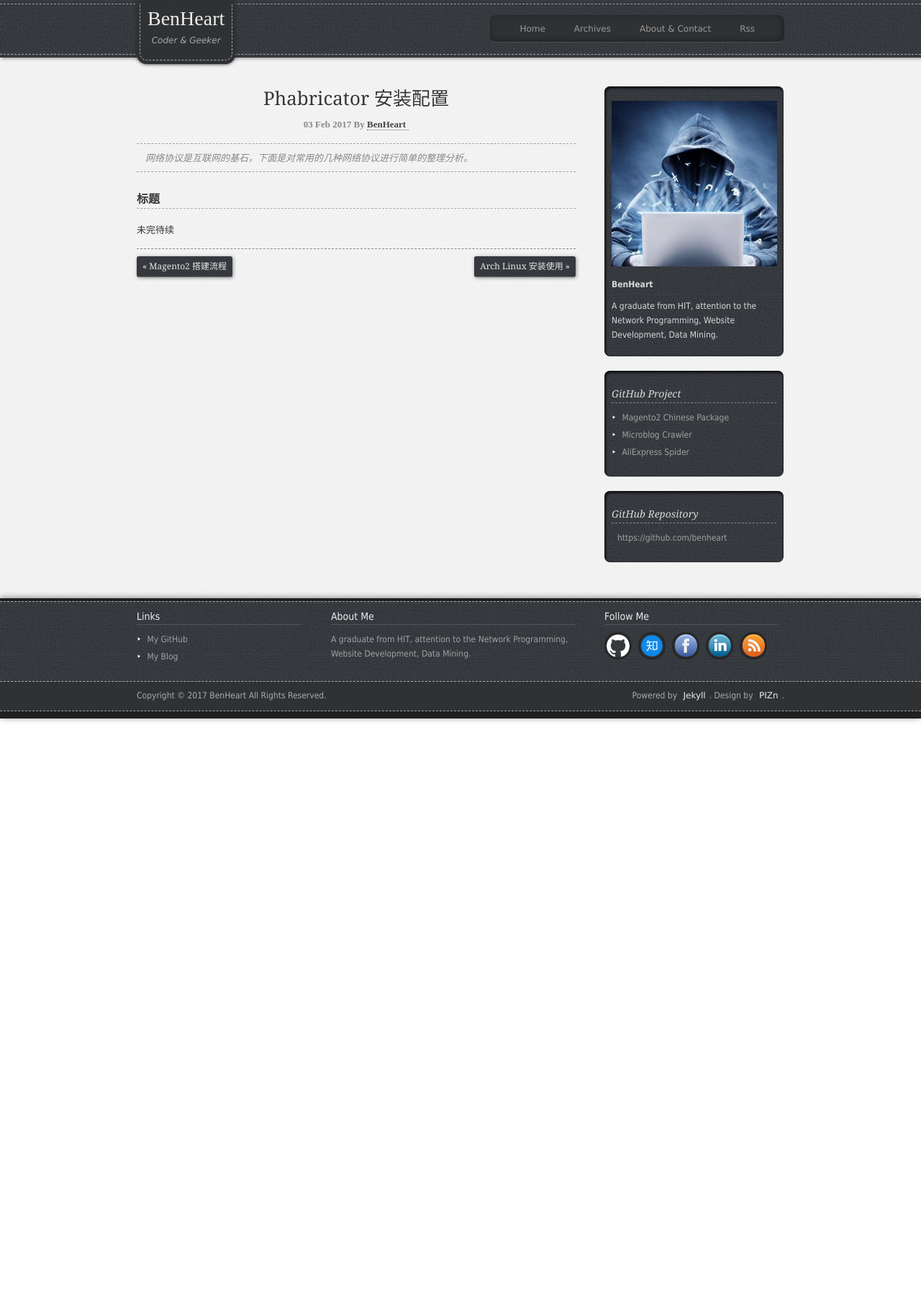
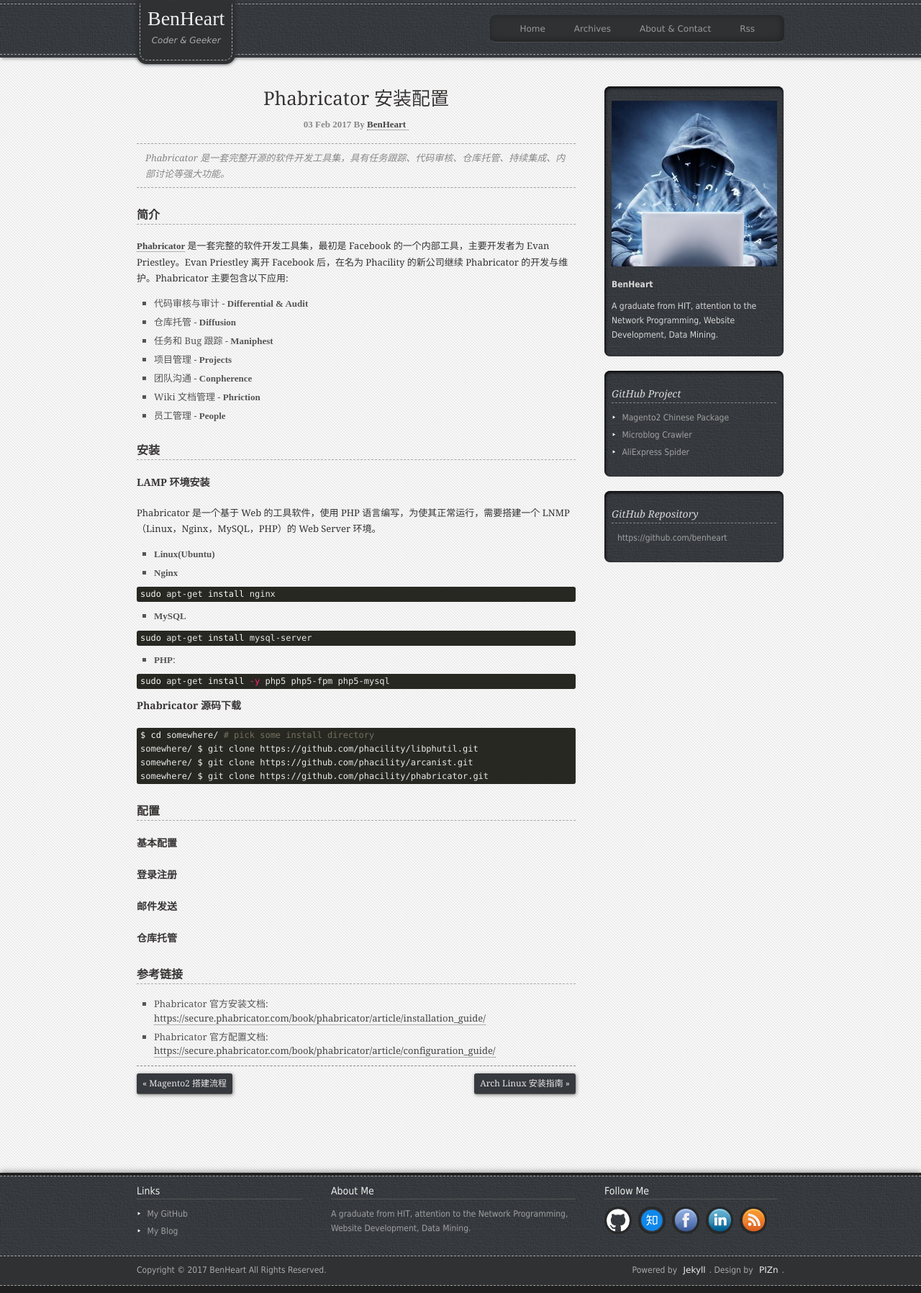
Before and after one commit to benheart/benheart.github.io, a Jekyll site: the page built from _posts/2017-02-03-phabricator-install-and-config.md, in a window 1280 px wide. Shown: the whole page at 72% size. Built offline with Jekyll 4.4.1, drawn with Linux system fonts in a browser that asks for light colours.

Commit message:
Modify some posts and style css.

```diff
--- a/_posts/2017-02-03-phabricator-install-and-config.md
+++ b/_posts/2017-02-03-phabricator-install-and-config.md
@@ -1,9 +1,54 @@
 ---
 layout: post
 title: Phabricator 安装配置
-description: 网络协议是互联网的基石，下面是对常用的几种网络协议进行简单的整理分析。
+description: Phabricator 是一套完整开源的软件开发工具集，具有任务跟踪、代码审核、仓库托管、持续集成、内部讨论等强大功能。
 key: TCP, HTTP
 ---
 
-### 标题
-未完待续
+### 简介
+**[Phabricator](https://www.phacility.com/){:target="_blank"}** 是一套完整的软件开发工具集，最初是 Facebook 的一个内部工具，主要开发者为 Evan Priestley。Evan Priestley 离开 Facebook 后，在名为 Phacility 的新公司继续 Phabricator 的开发与维护。Phabricator 主要包含以下应用:
+- 代码审核与审计 - **Differential & Audit**
+- 仓库托管 - **Diffusion**
+- 任务和 Bug 跟踪 - **Maniphest**
+- 项目管理 - **Projects**
+- 团队沟通 - **Conpherence**
+- Wiki 文档管理 - **Phriction**
+- 员工管理 - **People**
+
+### 安装
+#### LAMP 环境安装
+Phabricator 是一个基于 Web 的工具软件，使用 PHP 语言编写，为使其正常运行，需要搭建一个 LNMP（Linux，Nginx，MySQL，PHP）的 Web Server 环境。
+- **Linux(Ubuntu)**
+- **Nginx**
+{% highlight shell %}
+sudo apt-get install nginx
+{% endhighlight %}
+- **MySQL**
+{% highlight shell %}
+sudo apt-get install mysql-server
+{% endhighlight %}
+- **PHP**:
+{% highlight shell %}
+sudo apt-get install -y php5 php5-fpm php5-mysql
+{% endhighlight %}
+
+#### Phabricator 源码下载
+{% highlight shell %}
+$ cd somewhere/ # pick some install directory
+somewhere/ $ git clone https://github.com/phacility/libphutil.git
+somewhere/ $ git clone https://github.com/phacility/arcanist.git
+somewhere/ $ git clone https://github.com/phacility/phabricator.git
+{% endhighlight %}
+
+### 配置
+#### 基本配置
+
+#### 登录注册
+
+#### 邮件发送
+
+#### 仓库托管
+
+### 参考链接
+- Phabricator 官方安装文档: [https://secure.phabricator.com/book/phabricator/article/installation_guide/](https://secure.phabricator.com/book/phabricator/article/installation_guide/){:target="_blank"}
+- Phabricator 官方配置文档: [https://secure.phabricator.com/book/phabricator/article/configuration_guide/](https://secure.phabricator.com/book/phabricator/article/configuration_guide/){:target="_blank"}
--- a/css/style.css
+++ b/css/style.css
@@ -162,7 +162,7 @@
 .entry h1                   { padding: 3px 0; font-size: 20px; line-height: normal; margin-bottom: 20px; color: #383535; font-weight: 800; border-bottom: 1px dashed #a8a8a8; }
 .entry h2                   { margin-bottom: 20px; color: #383535; padding: 3px 0; font-size: 18px; line-height: normal; border-bottom: 1px dashed #a8a8a8; font-family: 700; }
 .entry h3                   { font-size: 16px; font-weight: 800; line-height: 26px; color: #383535; border-bottom: 1px dashed #a8a8a8; margin-bottom: 18px; margin-top: 1.5em; }
-.entry h4                   { margin-bottom: 18px; font-size: 14px; font-weight: 700; color: #383535; line-height: 26px; text-transform: uppercase; }
+.entry h4                   { margin-bottom: 18px; font-size: 14px; font-weight: 700; color: #383535; line-height: 26px; }
 .entry h5                   { margin-bottom: 18px; color: #383535; font-size: 14px; line-height: 26px; text-transform: uppercase; }
 .entry h6                   { font-size: 13px; font-weight: 700; margin-bottom: 0.5em; color: #383535; line-height: 26px; }
 .entry > h2:first-child, .entry > h1:first-child, .entry > h1:first-child + h2
```
Also changed, not shown: _posts/2017-02-27-archlinux-install-guide.md (renamed from _posts/2017-02-27-archlinux-install-and-use.md, +2 -3 lines).
